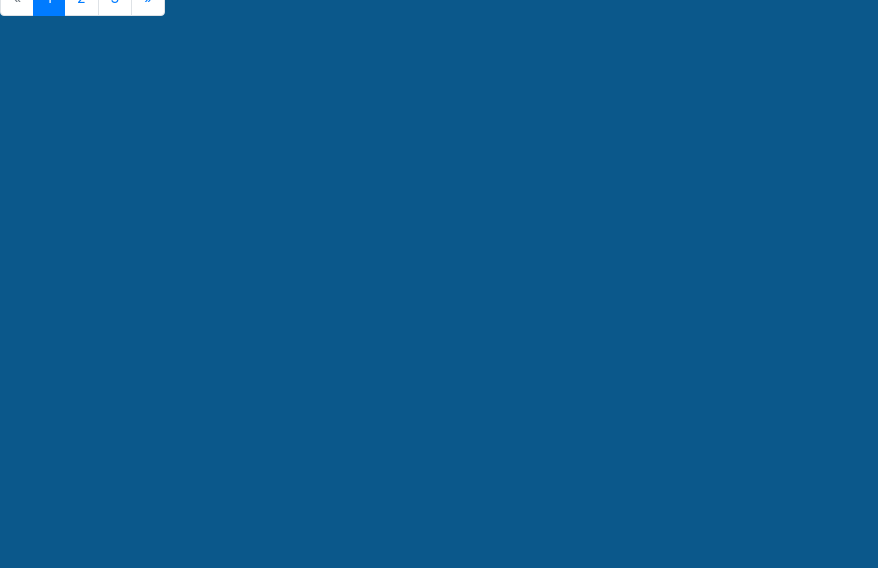
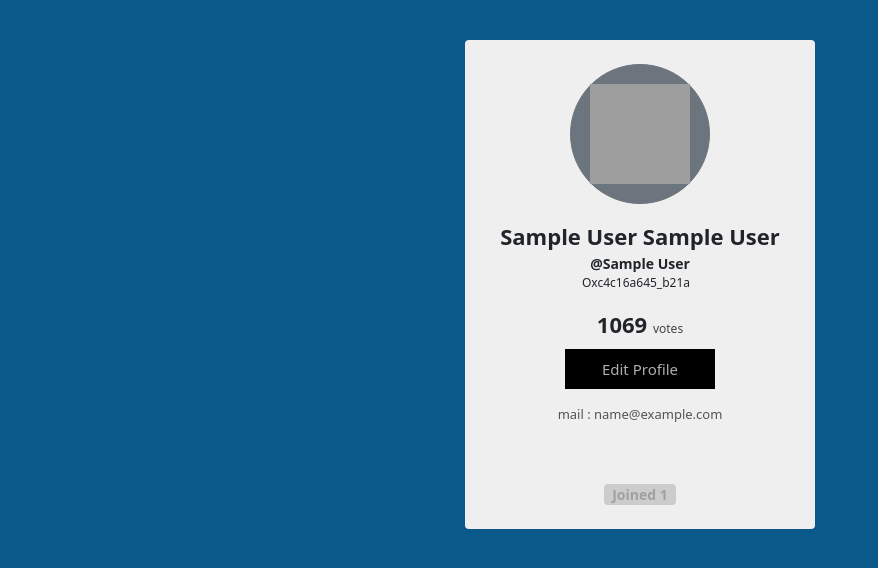
Before and after one commit to saadrds/questions_answers, a PHP site: page /myprofile.php in a window 1280 px wide. Shown: the top 568 px of the page, without its empty margins (0-878 px from the left). Run offline with PHP 8.4, Linux system fonts and the light colour scheme; the visitor is signed in with stand-in values (Sample User, id 1); some libraries are stand-ins or nearby versions; grey boxes are pictures that could not be loaded.

Commit message:
profile added

```diff
--- a/connexion.php
+++ b/connexion.php
@@ -81,6 +81,12 @@ public function new_comment($description,$id_user,$id_post){
   VALUES ('$date','$description','$id_post','$id_user')";
   // use exec() because no results are returned
   $this->connection->exec($sql);
+  $this->connection = null;
+  $counter=0;
+  while($counter < 200){
+    $counter++;
+
+  }
 }
 
 public function new_user($nom,$prenom,$mail,$password){
--- a/myprofile.php
+++ b/myprofile.php
@@ -6,21 +6,99 @@ if(!array_key_exists("nom",$_SESSION)){
 }
 
 require_once('connexion.php'); ?>
-<html><head><link rel="stylesheet" href="https://cdnjs.cloudflare.com/ajax/libs/twitter-bootstrap/4.3.1/css/bootstrap.min.css"><script src="https://cdnjs.cloudflare.com/ajax/libs/jquery/3.2.1/jquery.min.js"></script><script src="https://cdnjs.cloudflare.com/ajax/libs/popper.js/1.12.9/umd/popper.min.js"></script><script src="https://cdnjs.cloudflare.com/ajax/libs/twitter-bootstrap/4.3.1/js/bootstrap.min.js"></script>  <link rel="stylesheet" href="styles.css">
-<style>body {
-    margin: -20 0 0 0;
-    font-family: -apple-system, BlinkMacSystemFont, "Segoe UI", Roboto, "Helvetica Neue", Arial, "Noto Sans", sans-serif, "Apple Color Emoji", "Segoe UI Emoji", "Segoe UI Symbol", "Noto Color Emoji";
-    font-size: .88rem;
-    font-weight: 400;
-    line-height: 1.5;
-    color: #495057;
-    text-align: left;
+<html><head>
+    <link rel="stylesheet" href="https://cdn.jsdelivr.net/npm/bootstrap@5.0.0-beta1/dist/css/bootstrap.min.css">
+    <link href="https://cdn.jsdelivr.net/npm/bootstrap@5.0.0-beta1/dist/js/bootstrap.bundle.min.js">
+    <link href="https://cdnjs.cloudflare.com/ajax/libs/font-awesome/4.7.0/css/font-awesome.min.css">
+    <script src="https://cdnjs.cloudflare.com/ajax/libs/jquery/3.2.1/jquery.min.js"></script><script src="https://cdnjs.cloudflare.com/ajax/libs/popper.js/1.12.9/umd/popper.min.js"></script><script src="https://cdnjs.cloudflare.com/ajax/libs/twitter-bootstrap/4.3.1/js/bootstrap.min.js"></script>  <link rel="stylesheet" href="styles.css">
+<style>
+    * {
+    margin: 0;
+    padding: 0
+}
+
+body {
     background-color: #0b588b
 }
-#logo{
-    width: 300px;
-    height: 300px;
-    margin: -70 0 0 530;
+
+.card {
+    width: 350px;
+    background-color: #efefef;
+    border: none;
+    cursor: pointer;
+    transition: all 0.5s
+}
+
+.image img {
+    transition: all 0.5s
+}
+
+.card:hover .image img {
+    transform: scale(1.5)
+}
+
+.btn {
+    height: 140px;
+    width: 140px;
+    border-radius: 50%
+}
+
+.name {
+    font-size: 22px;
+    font-weight: bold
+}
+
+.idd {
+    font-size: 14px;
+    font-weight: 600
+}
+
+.idd1 {
+    font-size: 12px
+}
+
+.number {
+    font-size: 22px;
+    font-weight: bold
+}
+
+.follow {
+    font-size: 12px;
+    font-weight: 500;
+    color: #444444
+}
+
+.btn1 {
+    height: 40px;
+    width: 150px;
+    border: none;
+    background-color: #000;
+    color: #aeaeae;
+    font-size: 15px
+}
+
+.text span {
+    font-size: 13px;
+    color: #545454;
+    font-weight: 500
+}
+
+.icons i {
+    font-size: 19px
+}
+
+hr .new1 {
+    border: 1px solid
+}
+
+.join {
+    font-size: 14px;
+    color: #a0a0a0;
+    font-weight: bold
+}
+
+.date {
+    background-color: #ccc
 }
 </style>
 
@@ -28,15 +106,18 @@ require_once('connexion.php'); ?>
 
 <body>
 
+<div class="container mt-4 mb-4 p-3 d-flex justify-content-center">
+    <div class="card p-4">
+        <div class=" image d-flex flex-column justify-content-center align-items-center"> <button class="btn btn-secondary"> <img src="https://i.imgur.com/wvxPV9S.png" height="100" width="100" /></button> <span class="name mt-3"><?php echo $_SESSION['nom']." ". $_SESSION['prenom']; ?></span> <span class="idd">@<?php echo $_SESSION['nom']; ?></span>
+            <div class="d-flex flex-row justify-content-center align-items-center gap-2"> <span class="idd1">Oxc4c16a645_b21a</span> <span><i class="fa fa-copy"></i></span> </div>
+            <div class="d-flex flex-row justify-content-center align-items-center mt-3"> <span class="number">1069 <span class="follow">votes</span></span> </div>
+            <div class=" d-flex mt-2"> <a href="edit_profile.php"><button class="btn1 btn-dark">Edit Profile</button> </div></a>
+            <div class="text mt-3"> <span>mail : <?php echo $_SESSION['mail']; ?><br><br></span> </div>
+            <div class="gap-3 mt-3 icons d-flex flex-row justify-content-center align-items-center"> <span><i class="fa fa-twitter"></i></span> <span><i class="fa fa-facebook-f"></i></span> <span><i class="fa fa-instagram"></i></span> <span><i class="fa fa-linkedin"></i></span> </div>
+            <div class=" px-2 rounded mt-4 date "> <span class="join">Joined <?php echo $_SESSION['date_inscription'];?></span> </div>
+        </div>
+    </div>
+</div>
 
 
-    <nav>
-        <ul class="pagination mb-5">
-            <li class="page-item disabled"><a class="page-link" href="javascript:void(0)" data-abc="true">«</a></li>
-            <li class="page-item active"><a class="page-link" href="javascript:void(0)" data-abc="true">1</a></li>
-            <li class="page-item"><a class="page-link" href="javascript:void(0)" data-abc="true">2</a></li>
-            <li class="page-item"><a class="page-link" href="javascript:void(0)" data-abc="true">3</a></li>
-            <li class="page-item"><a class="page-link" href="javascript:void(0)" data-abc="true">»</a></li>
-        </ul>
-    </nav>
 </div>                            <script type="text/javascript"></script></body></html>
```
Also changed, not shown: edit_profile.php (added, +10 -0 lines), question.php (+6 -2 lines).
